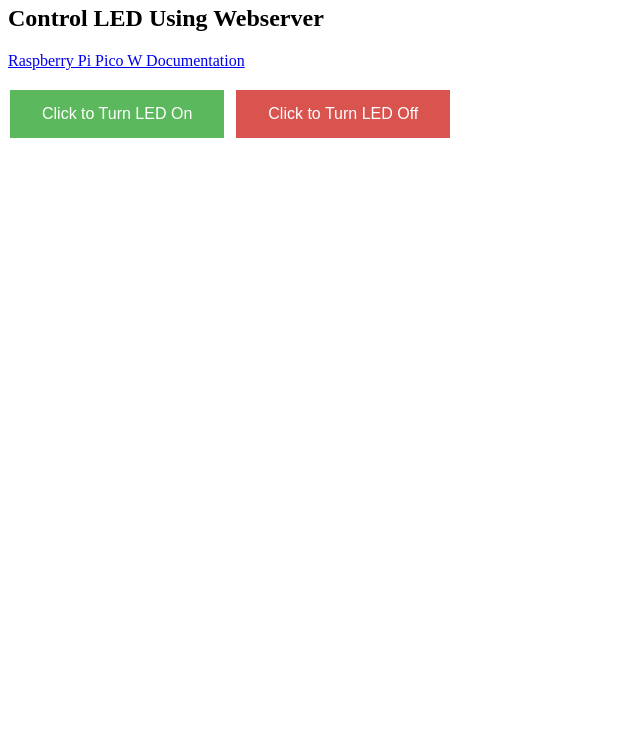
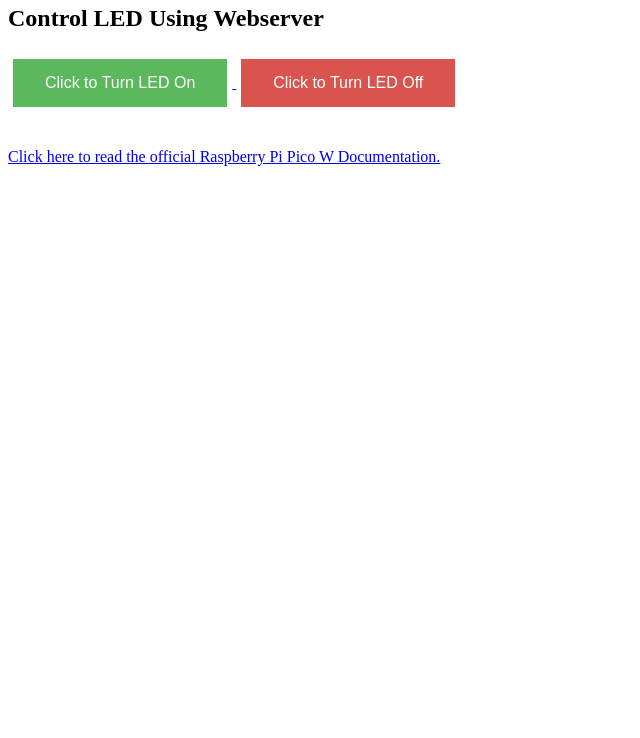
Before and after one commit to mblackonline/Raspberry-Pi-Pico-W-Web-Server, a plain HTML site: page index.html in a window 1280 px wide. Shown: the part 62-800 px from the top of the page, without its empty margins (0-640 px from the left). Drawn offline with Linux system fonts and the light colour scheme.

Commit message:
updated docs

```diff
--- a/index.html
+++ b/index.html
@@ -4,16 +4,28 @@
     <meta charset="UTF-8">
     <meta name="viewport" content="width=device-width, initial-scale=1.0">
     <title>Raspberry Pi Pico W (version 1)</title>
-    <link rel="stylesheet" href="style.css">
 </head>
 <body>
     <main>
         <article>
-            <h1 style="color: black;"><strong>Raspberry Pi Pico W Webserver</strong></h1>
+            <h1 style="color: black; font-weight: bold;">Raspberry Pi Pico W Webserver</h1>
             <h2>Control LED Using Webserver</h2>
-            <p><a href="https://www.raspberrypi.com/documentation/microcontrollers/pico-series.html#picow-technical-specification">Raspberry Pi Pico W Documentation</a></p>
-            <a href="?led=on"><button class="button">Click to Turn LED On</button></a>&nbsp;
-            <a href="?led=off"><button class="button button3">Click to Turn LED Off</button></a>
+            <a href="?led=on">
+                <button style="background-color: #5cb85c; border: 3px solid; color: white; padding: 15px 32px; text-align: center; text-decoration: none; display: inline-block; font-size: 16px; margin: 4px 2px; cursor: pointer;">
+                    Click to Turn LED On
+                </button>
+            </a>
+            <a href="?led=off">
+                <button style="background-color: #d9534f; border: 3px solid; color: white; padding: 15px 32px; text-align: center; text-decoration: none; display: inline-block; font-size: 16px; margin: 4px 2px; cursor: pointer;">
+                    Click to Turn LED Off
+                </button>
+            </a>
+            <br><br>
+            <p>
+                <a href="https://www.raspberrypi.com/documentation/microcontrollers/pico-series.html#picow-technical-specification">
+                    Click here to read the official Raspberry Pi Pico W Documentation.
+                </a>
+            </p>
         </article>
     </main>
 </body>
```
Also changed, not shown: bak.style.css (renamed from style.css), 2 other files.
